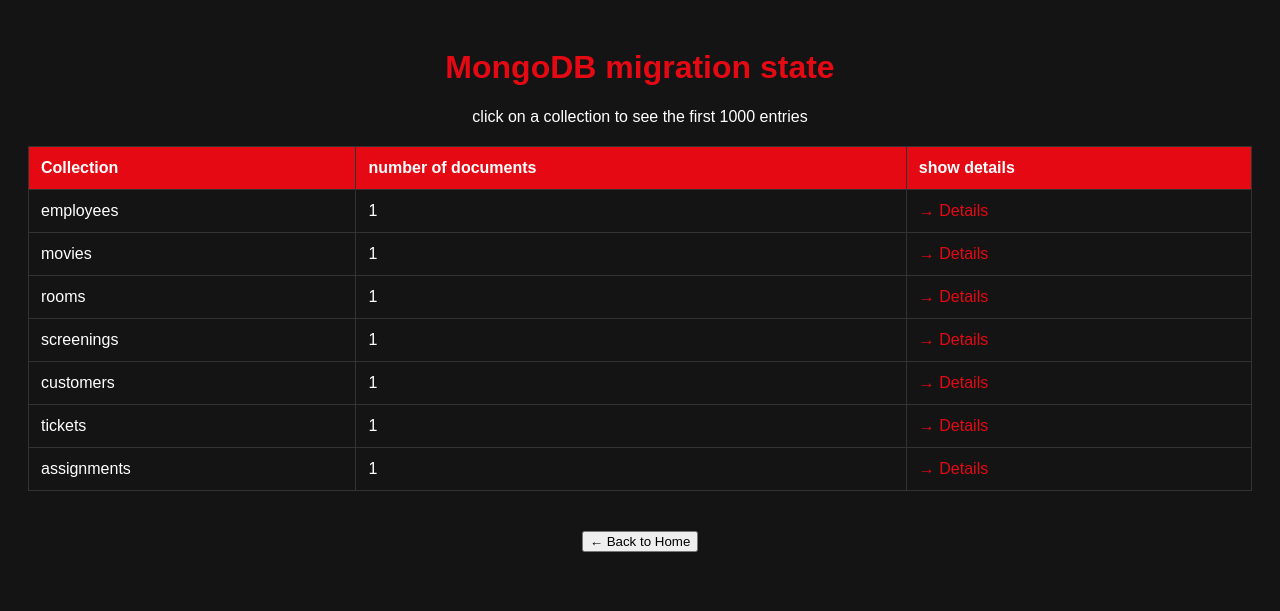
After one commit to Sky170404/cinema-management-system, a Flask app: page /mongo-status in a window 1280 px wide. The commit adds this page. Shown: the top 611 px of the page. Run offline with Flask 3, Linux system fonts and the light colour scheme; tables that the repository leaves empty hold one stand-in row (values such as "Sample post"); a database or web service that is not in the repository returns one stand-in record (values such as "Sample title").

Commit message:
NoSQL demo implementation for 2.3.2

```diff
--- a/app.py
+++ b/app.py
@@ -2,7 +2,7 @@ from flask import Flask, render_template, jsonify, request,redirect
 import pymysql
 from faker import Faker
 import random
-from datetime import datetime, timedelta
+from datetime import datetime, timedelta, date
 
 app = Flask(__name__)
 
@@ -379,5 +379,176 @@ def manager_login():
         return f"<h1>Error: {str(e)}</h1><p>Check Docker logs!</p>", 500
 #ende
 
+#neuSQL
+from pymongo import MongoClient
+
+@app.route('/migrate-to-mongo', methods=['POST'])
+def migrate_to_mongo():
+    try:
+        mongo_client = MongoClient('mongodb://root:root@mongo:27017/')
+        mongo_db = mongo_client['cinema']
+
+        for collection_name in mongo_db.list_collection_names():
+            mongo_db.drop_collection(collection_name)
+
+        sql_conn = get_db_connection()
+        cursor = sql_conn.cursor()
+
+        cursor.execute("""
+            SELECT e.EmployeeID, e.Name, e.Salary, e.Email,
+                   m.LeadershipExperience, m.Department,
+                   w.Position, w.WorkingHours
+            FROM Employee e
+            LEFT JOIN Manager m ON e.EmployeeID = m.EmployeeID
+            LEFT JOIN Worker w ON e.EmployeeID = w.EmployeeID
+        """)
+        employees = cursor.fetchall()
+        mongo_employees = []
+        for emp in employees:
+            doc = {
+                "employeeID": emp['EmployeeID'],
+                "name": emp['Name'],
+                "salary": float(emp['Salary']),
+                "email": emp['Email'],
+            }
+            if emp['LeadershipExperience']:
+                doc["role"] = "Manager"
+                doc["leadershipExperience"] = emp['LeadershipExperience']
+                doc["department"] = emp['Department']
+            else:
+                doc["role"] = "Worker"
+                doc["position"] = emp['Position']
+                doc["workingHours"] = emp['WorkingHours']
+            mongo_employees.append(doc)
+        if mongo_employees:
+            mongo_db.employees.insert_many(mongo_employees)
+
+        cursor.execute("SELECT * FROM Movie")
+        movies = cursor.fetchall()
+        for movie in movies:
+            cursor.execute("SELECT TrailerID, URL, Description FROM Trailer WHERE MovieID = %s", (movie['MovieID'],))
+            trailers = cursor.fetchall()
+            movie_doc = dict(movie)
+            movie_doc["trailers"] = trailers
+            mongo_db.movies.insert_one(movie_doc)
+
+        cursor.execute("SELECT * FROM Room")
+        rooms = cursor.fetchall()
+        mongo_db.rooms.insert_many([dict(r) for r in rooms])
+
+        cursor.execute("SELECT * FROM Screening")
+        screenings = cursor.fetchall()
+        mongo_db.screenings.insert_many([dict(s) for s in screenings])
+
+        cursor.execute("SELECT * FROM Customer")
+        customers = cursor.fetchall()
+        mongo_customers = []
+        for cust in customers:
+            cust_doc = dict(cust)
+            birth_date = cust_doc.get('BirthDate')
+
+            cust_doc.pop('BirthDate', None)
+
+            if birth_date is None:
+                cust_doc['birthDate'] = None
+            elif isinstance(birth_date, date):
+                cust_doc['birthDate'] = datetime.combine(birth_date, datetime.min.time())
+            elif isinstance(birth_date, datetime):
+                cust_doc['birthDate'] = birth_date
+            elif isinstance(birth_date, str):
+                try:
+                    if len(birth_date) == 10:
+                        cust_doc['birthDate'] = datetime.strptime(birth_date, '%Y-%m-%d')
+                    else:
+                        cust_doc['birthDate'] = datetime.strptime(birth_date, '%Y-%m-%d %H:%M:%S')
+                except ValueError:
+                    cust_doc['birthDate'] = None
+            else:
+                cust_doc['birthDate'] = None
+
+            mongo_customers.append(cust_doc)
+
+        if mongo_customers:
+            mongo_db.customers.insert_many(mongo_customers)
+
+        cursor.execute("SELECT * FROM Ticket")
+        tickets = cursor.fetchall()
+        mongo_tickets = []
+        for ticket in tickets:
+            ticket_doc = dict(ticket)
+            if 'Price' in ticket_doc:
+                ticket_doc['price'] = float(ticket_doc['Price'])
+                ticket_doc.pop('Price', None)
+            mongo_tickets.append(ticket_doc)
+        if mongo_tickets:
+            mongo_db.tickets.insert_many(mongo_tickets)
+
+        cursor.execute("SELECT WorkerID, RoomID FROM handles")
+        assignments = cursor.fetchall()
+        mongo_assignments = [
+            {"workerID": a['WorkerID'], "roomID": a['RoomID'], "assignedAt": datetime.utcnow()}
+            for a in assignments
+        ]
+        if mongo_assignments:
+            mongo_db.assignments.insert_many(mongo_assignments)
+
+        cursor.close()
+        sql_conn.close()
+        mongo_client.close()
+
+        return jsonify({"message": "Migration successful! All collections populated from MariaDB."})
+
+    except Exception as e:
+        return jsonify({"error": str(e)}), 500
+#ende
+
+
+#neu
+@app.route('/mongo-status')
+def mongo_status():
+    try:
+        mongo_client = MongoClient('mongodb://root:root@mongo:27017/')
+        db = mongo_client['cinema']
+
+        counts = {
+            "employees": db.employees.count_documents({}),
+            "movies": db.movies.count_documents({}),
+            "rooms": db.rooms.count_documents({}),
+            "screenings": db.screenings.count_documents({}),
+            "customers": db.customers.count_documents({}),
+            "tickets": db.tickets.count_documents({}),
+            "assignments": db.assignments.count_documents({})
+        }
+
+        mongo_client.close()
+
+        return render_template('mongo_status.html', counts=counts)
+
+    except Exception as e:
+        return f"<h1>Error: {str(e)}</h1>"
+#ende
+
+#neu
+@app.route('/mongo-collection/<collection_name>')
+def mongo_collection(collection_name):
+    try:
+        mongo_client = MongoClient('mongodb://root:root@mongo:27017/')
+        db = mongo_client['cinema']
+
+        if collection_name not in ['employees', 'movies', 'rooms', 'screenings', 'customers', 'tickets', 'assignments']:
+            return "<h2>Invalid collection!</h2><a href='/mongo-status'>Back</a>", 400
+
+        docs = list(db[collection_name].find().limit(1000))
+
+        return render_template('mongo_collection.html',
+                               collection_name=collection_name,
+                               docs=docs)
+
+    except Exception as e:
+        return f"<h1>Error: {str(e)}</h1>"
+    finally:
+        mongo_client.close()
+#ende
+
 if __name__ == '__main__':
     app.run(host='0.0.0.0', port=5000)
--- a/requirements.txt
+++ b/requirements.txt
@@ -1,3 +1,4 @@
 flask
 pymysql
 faker
+pymongo
--- /dev/null
+++ b/templates/mongo_status.html
@@ -0,0 +1,46 @@
+<!DOCTYPE html>
+<html lang="de">
+<head>
+    <meta charset="UTF-8">
+    <title>MongoDB migration state</title>
+    <style>
+        body { background:#141414; color:#fff; font-family:Arial; padding:20px; }
+        h1 { color:#e50914; text-align:center; }
+        table { width:100%; border-collapse:collapse; margin:20px 0; }
+        th, td { padding:12px; border:1px solid #333; text-align:left; }
+        th { background:#e50914; }
+        a { color:#e50914; text-decoration:none; }
+        a:hover { text-decoration:underline; }
+        .back { text-align:center; margin:40px 0; }
+    </style>
+</head>
+<body>
+    <h1>MongoDB migration state</h1>
+    <p style="text-align:center;">click on a collection to see the first 1000 entries</p>
+
+    <table>
+        <tr>
+            <th>Collection</th>
+            <th>number of documents</th>
+            <th>show details</th>
+        </tr>
+        {% for coll, count in counts.items() %}
+            <tr>
+                <td>{{ coll }}</td>
+                <td>{{ count }}</td>
+                <td>
+                    {% if count > 0 %}
+                        <a href="/mongo-collection/{{ coll }}">→ Details</a>
+                    {% else %}
+                        No Data
+                    {% endif %}
+                </td>
+            </tr>
+        {% endfor %}
+    </table>
+
+    <div class="back">
+        <a href="/"><button>← Back to Home</button></a>
+    </div>
+</body>
+</html>
```
Also changed, not shown: docker-compose.yml (+9 -0 lines), templates/index.html (+19 -0 lines), templates/mongo_collection.html (added, +49 -0 lines).
